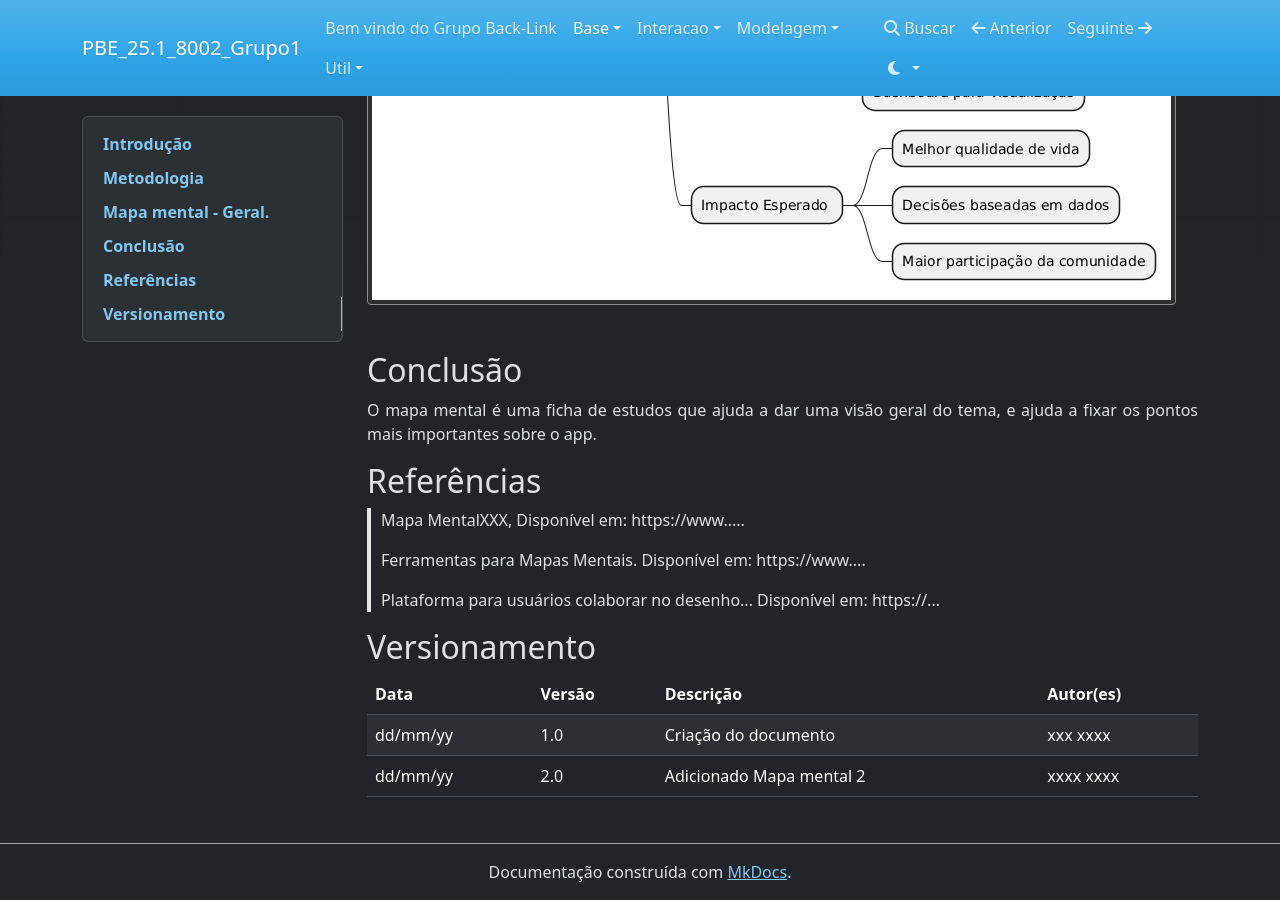
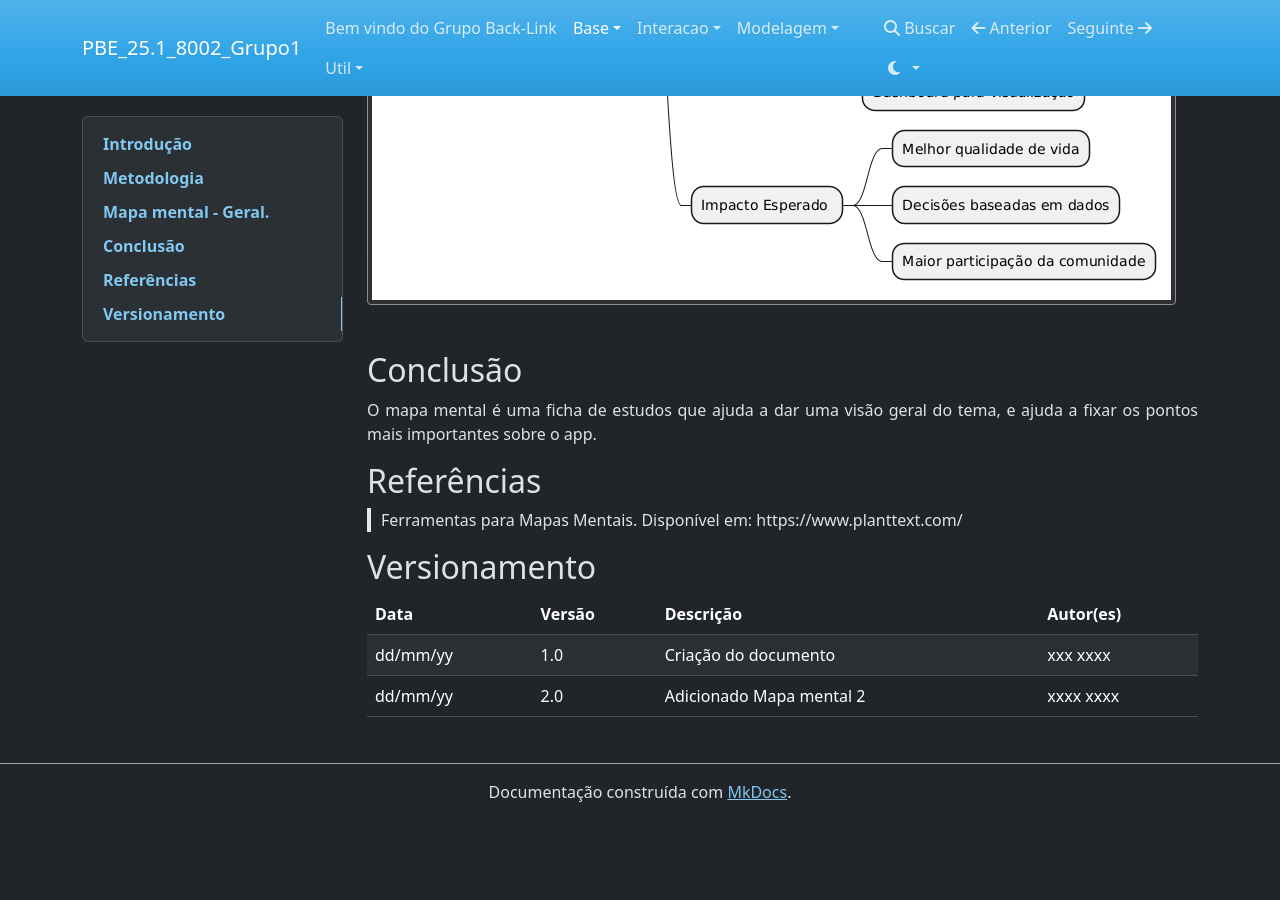
Before and after one commit to Projetos-de-Extensao/PBE_25.1_8002_BackLink, an MkDocs documentation site: the page built from docs/base/mapa_mental.md, in a window 1280 px wide and 900 px high, scrolled down 1338 px. Built offline with MkDocs 1.6.1, drawn with Linux system fonts in a browser that asks for light colours; nearby versions of some CDN libraries; after the commit the page ends 2158 px from its top, so only the background shows below that.

Commit message:
Update mapa_mental.md

```diff
--- a/docs/base/mapa_mental.md
+++ b/docs/base/mapa_mental.md
@@ -71,11 +71,9 @@ O mapa mental é uma ficha de estudos que ajuda a dar uma visão geral do tema,
 </p>
 
 ## Referências
-> Mapa MentalXXX,  Disponível em: https://www.....
 
-> Ferramentas para Mapas Mentais. Disponível em: https://www....
+> Ferramentas para Mapas Mentais. Disponível em: https://www.planttext.com/
 
-> Plataforma para usuários colaborar no desenho... Disponível em: https://...
 
 ## Versionamento
 | Data | Versão | Descrição | Autor(es) |
```
